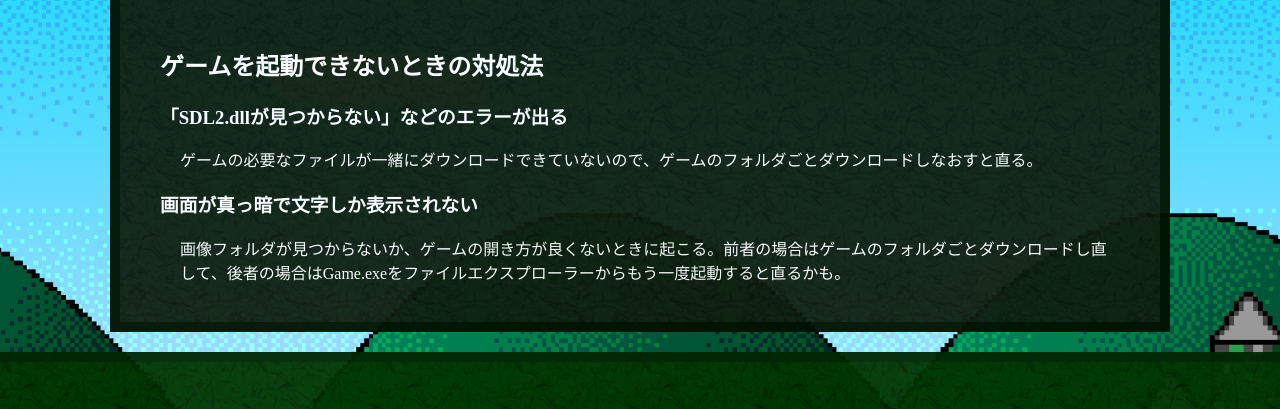
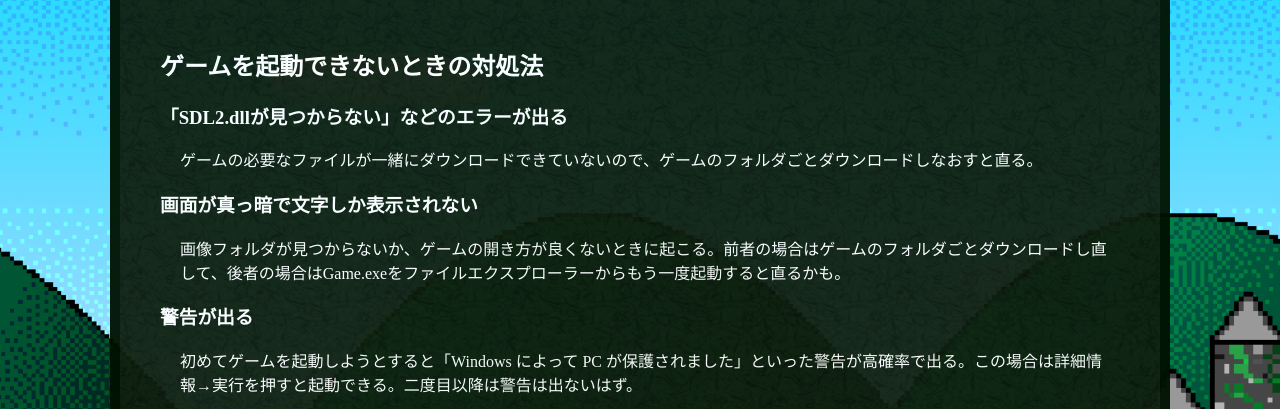
Before and after one commit to ShimaShima8293/GameWebsite, a plain HTML site: page index.html in a window 1280 px wide. Shown: the part 5783-6192 px from the top of the page. Drawn offline with Linux system fonts and the light colour scheme.

Commit message:
Added description about Windows warnings

```diff
--- a/index.html
+++ b/index.html
@@ -137,7 +137,9 @@
         <h3>画面が真っ暗で文字しか表示されない</h3>
         <p>画像フォルダが見つからないか、ゲームの開き方が良くないときに起こる。前者の場合はゲームのフォルダごとダウンロードし直して、後者の場合はGame.exeをファイルエクスプローラーからもう一度起動すると直るかも。</p>
 
-        <h3></h3>
+        <h3>警告が出る</h3>
+        <p>初めてゲームを起動しようとすると「Windows によって PC が保護されました」といった警告が高確率で出る。この場合は詳細情報→実行を押すと起動できる。二度目以降は警告は出ないはず。</p>
+
         <!-- <h2 id="modes">ウィンドウモードについて</h2>
         <p>ゲームウィンドウのモードを変えられます。デバッグ表示(F3)で現在のモードが確認できます。</p>
 
```
